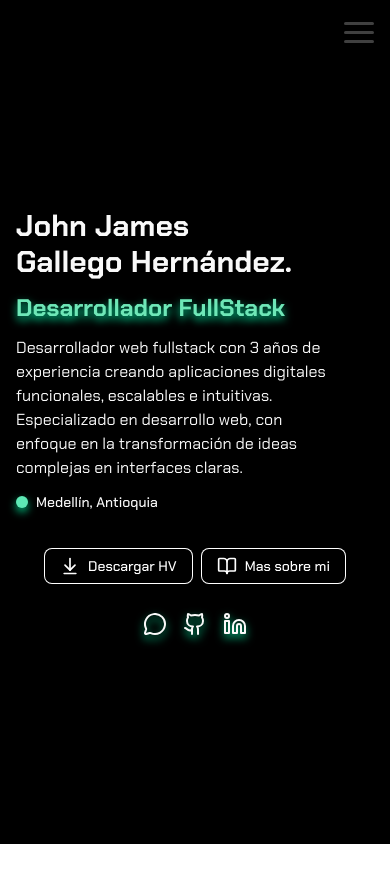
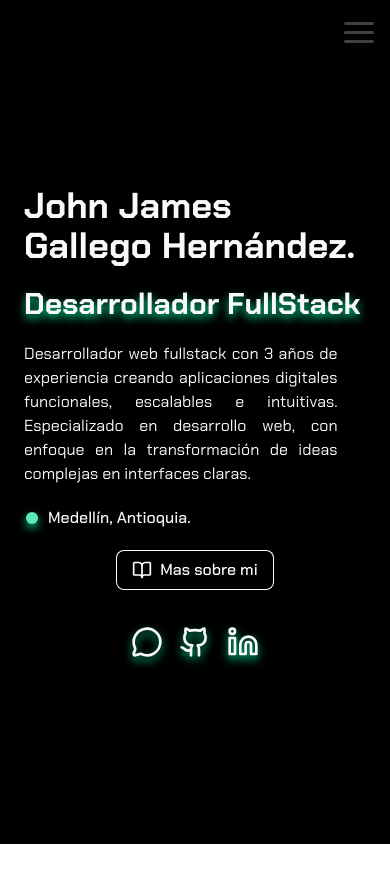
Before and after one commit to jamesgh1220/personal_cv, a Vue app: page / in a window 390 px wide. Shown: the top 882 px of the page. Built offline with nearby package versions, Linux system fonts and the light colour scheme.

Commit message:
STYLE: responsive design hero component in larger screens

```diff
--- a/src/assets/main.css
+++ b/src/assets/main.css
@@ -10,6 +10,10 @@
 @layer utilities {
   .text-title {
     /* @apply; */
+  }
+
+  .full-h-menu-mobile {
+    @apply h-[calc(100vh-4rem)] mt-16;
   }
 }
 
--- a/src/components/commons/ButtonComponent.vue
+++ b/src/components/commons/ButtonComponent.vue
@@ -1,6 +1,6 @@
 <template>
   <button
-    class="flex gap-2 items-center justify-center bg-black text-white text-sm font-medium ring-1 ring-white ring-inset w-fit px-4 py-2 rounded-lg transition-colors active:bg-white active:text-black active:ring-black lg:hover:bg-blue/50 lg:cursor-pointer"
+    class="flex gap-2 items-center justify-center bg-black text-white text-base sm:text-lg lg:text-base font-medium ring-1 ring-white ring-inset w-fit px-4 py-2 rounded-lg transition-colors active:bg-white active:text-black active:ring-black lg:hover:bg-blue/50 lg:cursor-pointer"
   >
     <component class="size-5" :is="icon" v-if="icon" />
     {{ label }}
--- a/src/components/commons/SideMenu.vue
+++ b/src/components/commons/SideMenu.vue
@@ -1,8 +1,8 @@
 <template>
-  <div class="fadeInUp absolute top-0 right-0 h-16 w-full z-0 lg:hidden">
+  <div class="fadeInUp fixed top-0 right-0 z-20 h-16 w-full overflow-hidden lg:hidden">
     <div class="h-full float-end flex justify-end items-center w-fit px-4">
       <div class="hamburgers">
-        <label class="hamburger">
+        <label class="hamburger z-20">
           <input type="checkbox" v-model="menuOpen" />
           <span class="bar"></span>
           <span class="bar"></span>
@@ -11,15 +11,84 @@
       </div>
     </div>
   </div>
-  <div v-if="menuOpen" class="text-white bg-red-300 h-40 w-full absolute left-0 top-16 !z-10">
-    a
-  </div>
+  <Transition name="slide-fade">
+    <div v-if="menuOpen" class="text-white bg-black h-screen w-full fixed left-0 top-0 !z-10">
+      <div class="full-h-menu-mobile">
+        <div
+          class="flex flex-col justify-center items-center gap-8 pt-8 text-light font-medium text-3xl"
+        >
+          <p
+            class="split w-fit h-full ml-2 transition-all duration-200 md:ml-4"
+            :class="{ 'font-bold border-b-2 border-green': item.selected }"
+            v-for="item in menuItems"
+            :key="item.id"
+            @click="goToSection(item)"
+          >
+            {{ item.label }}
+          </p>
+        </div>
+      </div>
+    </div>
+  </Transition>
 </template>
 
 <script setup>
-import { ref } from "vue";
+import { ref, watch, onUnmounted } from "vue";
+import { animationsGsap } from "@/helpers/gsap";
 
+const { splitText, scrollToSection } = animationsGsap();
 const menuOpen = ref(false);
+const menuItems = ref([
+  {
+    id: 1,
+    to: "#hero",
+    label: "Sobre mi",
+    selected: true,
+  },
+  {
+    id: 2,
+    to: "#projects",
+    label: "Proyectos",
+    selected: false,
+  },
+  {
+    id: 3,
+    to: "#worked",
+    label: "Trabajos",
+    selected: false,
+  },
+  {
+    id: 4,
+    to: "#study",
+    label: "Estudios",
+    selected: false,
+  },
+  {
+    id: 5,
+    to: "#stack",
+    label: "Habilidades",
+    selected: false,
+  },
+]);
+
+const goToSection = (section) => {
+  menuItems.value.forEach((item) => {
+    item.selected = false;
+  });
+  section.selected = true;
+  scrollToSection(section.to.replace("#", ""));
+  menuOpen.value = false;
+};
+watch(menuOpen, (val) => {
+  document.body.style.overflow = val ? "hidden" : "";
+  if (val) {
+    splitText();
+  }
+});
+
+onUnmounted(() => {
+  document.body.style.overflow = "";
+});
 </script>
 
 <style>
@@ -64,6 +133,22 @@ const menuOpen = ref(false);
 
 .hamburger input:checked ~ .bar:nth-child(4) {
   transform: translateY(-8px) rotate(-45deg);
+}
+
+.slide-fade-enter-active {
+  transition: all 0.4s ease-out;
+}
+
+.slide-fade-leave-active {
+  transition: all 0.4s cubic-bezier(1, 0.5, 0.8, 1);
+  height: 100vh;
+}
+
+.slide-fade-enter-from,
+.slide-fade-leave-to {
+  transform: translateY(-20px);
+  opacity: 0;
+  height: 0px;
 }
 </style>
 
--- a/src/components/hero/HeroPage.vue
+++ b/src/components/hero/HeroPage.vue
@@ -1,20 +1,49 @@
 <template>
+  <!-- <side-menu /> -->
   <div class="relative">
     <section
       id="hero"
-      class="relative h-screen flex flex-col gap-3 p-4 justify-center bg-black overflow-hidden"
+      class="relative h-screen flex flex-col lg:flex-row gap-5 sm:gap-10 p-6 sm:p-10 md:p-12 lg:p-16 justify-center bg-black overflow-hidden lg:items-center"
     >
-      <side-menu />
+      <div
+        class="flex flex-col gap-5 sm:gap-10 lg:gap-4 lg:flex-1 lg:justify-center lg:items-start"
+      >
         <personal-info-component />
-      <div class="flex justify-center gap-2 mt-6 fadeInUp">
-        <button-component :label="'Descargar HV'" :icon="ArrowDownToLine" @click="downloadCv" />
+        <div class="hidden lg:block">
+          <social-component />
+        </div>
+      </div>
+      <!-- <div class="flex flex-wrap justify-center gap-3 fadeInUp"> -->
+      <div
+        class="fadeInUp flex flex-col gap-5 sm:gap-10 lg:flex-1 lg:justify-center lg:items-center lg:h-full lg:gap-20"
+      >
+        <div class="hidden lg:flex">
+          <label class="font-bold text-light border-r flex flex-col px-2 text-6xl text-center"
+            >3+<br /><span class="text-base font-medium">años de<br />experiencia</span></label
+          >
+          <label class="font-bold pt-16 text-light flex flex-col px-2 text-6xl text-center"
+            >10+<br /><span class="text-base font-medium">Proyectos</span></label
+          >
+        </div>
+        <div class="lg:flex lg:w-full lg:justify-center lg:items-center lg:gap-4 lg:px-4">
           <button-component
+            class="hidden lg:flex"
+            :label="'Descargar HV'"
+            :icon="ArrowDownToLine"
+            @click="downloadCv"
+          />
+          <button-component
+            class="mx-auto lg:mx-0"
             :label="'Mas sobre mi'"
             :icon="BookOpen"
             @click="scrollToSection('projects')"
           />
         </div>
+        <!-- </div> -->
+        <div class="block lg:hidden">
           <social-component />
+        </div>
+      </div>
       <div class="dot flex flex-col bg-light w-0 h-0 rounded-[50%] overflow-hidden absolute"></div>
     </section>
     <div id="next-content" class="opacity-0 transition-opacity duration-500">
@@ -28,7 +57,7 @@ import { onMounted } from "vue";
 import ProjectsPage from "../projects/ProjectsPage.vue";
 import ButtonComponent from "@/components/commons/ButtonComponent.vue";
 import { animationsGsap } from "@/helpers/gsap";
-import SideMenu from "../commons/SideMenu.vue";
+// import SideMenu from "../commons/SideMenu.vue";
 import { ArrowDownToLine, BookOpen } from "lucide-vue-next";
 import SocialComponent from "../social-media/SocialComponent.vue";
 import PersonalInfoComponent from "../personal-info/PersonalInfoComponent.vue";
--- a/src/components/personal-info/PersonalInfoComponent.vue
+++ b/src/components/personal-info/PersonalInfoComponent.vue
@@ -1,17 +1,17 @@
 <template>
   <p
     id="name"
-    class="split text-3xl lg:text-8xl font-bold text-light opacity-0 will-change-transform"
+    class="split text-4xl sm:text-5xl lg:text-4xl lg:w-full font-bold text-light opacity-0 will-change-transform"
   >
     John James <br />Gallego Hernández<span>.</span>
   </p>
   <p
-    class="split text-2xl font-black text-start text-green will-change-transform drop-shadow-lg drop-shadow-emerald-400"
+    class="split text-3xl sm:text-4xl lg:text-3xl font-black text-start text-light will-change-transform drop-shadow-lg drop-shadow-emerald-400"
   >
     Desarrollador FullStack
   </p>
   <p
-    class="split text-light text-start font-normal max-w-11/12 text-base lg:text-xl lg:text-start will-change-transform"
+    class="split text-light text-justify font-normal max-w-11/12 text-base sm:text-lg md:text-xl sm:max-w-full lg:text-lg will-change-transform"
   >
     Desarrollador web fullstack con 3 años de experiencia creando aplicaciones digitales
     funcionales, escalables e intuitivas. Especializado en desarrollo web, con enfoque en la
@@ -19,9 +19,9 @@
   </p>
   <div class="relative flex items-center w-full fadeInUp">
     <div
-      class="absolute left-0 h-3 w-3 rounded-full bg-emerald-300 drop-shadow-lg drop-shadow-emerald-500"
+      class="absolute left-0.5 h-3 w-3 rounded-full bg-emerald-300 drop-shadow-lg drop-shadow-emerald-500"
     ></div>
-    <div class="w-3 h-3 bg-green-300 rounded-full animate-ping"></div>
-    <span class="split text-light font-medium ml-2 text-sm">Medellín, Antioquia</span>
+    <div class="w-4 h-4 bg-green-300 rounded-full animate-ping"></div>
+    <span class="split text-light font-medium ml-2 text-base sm:text-lg">Medellín, Antioquia.</span>
   </div>
 </template>
--- a/src/components/projects/ProjectsPage.vue
+++ b/src/components/projects/ProjectsPage.vue
@@ -1,7 +1,11 @@
 <template>
-  <div id="projects" class="flex justify-center items-center">
-    <div class="relative text-7xl h-screen bg-light">
-      <p class="text-slate-300 font-black p-1 text-start">Projectos</p>
+  <div id="projects" class="flex justify-center items-center h-screen w-full">
+    <div class="relative text-7xl h-full w-full pt-16 px-4 bg-light">
+      <p
+        class="text-transparent bg-clip-text bg-gradient-to-b from-slate-300 to-slate-50 font-black text-start"
+      >
+        Projectos
+      </p>
     </div>
   </div>
 </template>
--- a/src/components/social-media/SocialComponent.vue
+++ b/src/components/social-media/SocialComponent.vue
@@ -7,7 +7,9 @@
       title="WhatsApp"
       v-animate-on-scroll
     >
-      <MessageCircle class="text-light drop-shadow-lg drop-shadow-emerald-400" />
+      <MessageCircle
+        class="size-8 sm:size-9 lg:size-8 text-light drop-shadow-lg drop-shadow-emerald-400"
+      />
     </a>
     <a
       href="https://github.com/jamesgh1220"
@@ -16,7 +18,9 @@
       title="GitHub"
       v-animate-on-scroll
     >
-      <Github class="text-light drop-shadow-lg drop-shadow-emerald-400" />
+      <Github
+        class="size-8 sm:size-9 lg:size-8 text-light drop-shadow-lg drop-shadow-emerald-400"
+      />
     </a>
     <a
       href="https://www.linkedin.com/in/john-james-gallego-hern%C3%A1ndez/"
@@ -25,7 +29,9 @@
       title="Linkedin"
       v-animate-on-scroll
     >
-      <Linkedin class="text-light drop-shadow-lg drop-shadow-emerald-400" />
+      <Linkedin
+        class="size-8 sm:size-9 lg:size-8 text-light drop-shadow-lg drop-shadow-emerald-400"
+      />
     </a>
   </div>
 </template>
--- a/src/views/MainView.vue
+++ b/src/views/MainView.vue
@@ -1,8 +1,10 @@
 <template>
+  <side-menu />
   <hero-page />
 </template>
 
 <script setup>
+import SideMenu from "@/components/commons/SideMenu.vue";
 import HeroPage from "@/components/hero/HeroPage.vue";
 </script>
 
```
Also changed, not shown: src/helpers/gsap.js. Lines whose indentation alone changed are shown as unchanged.
